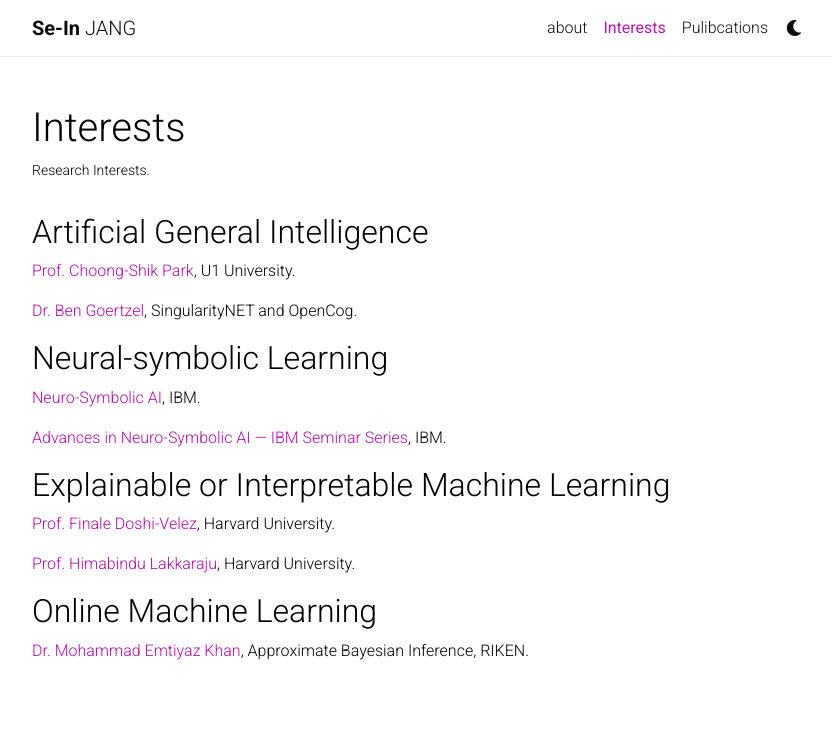
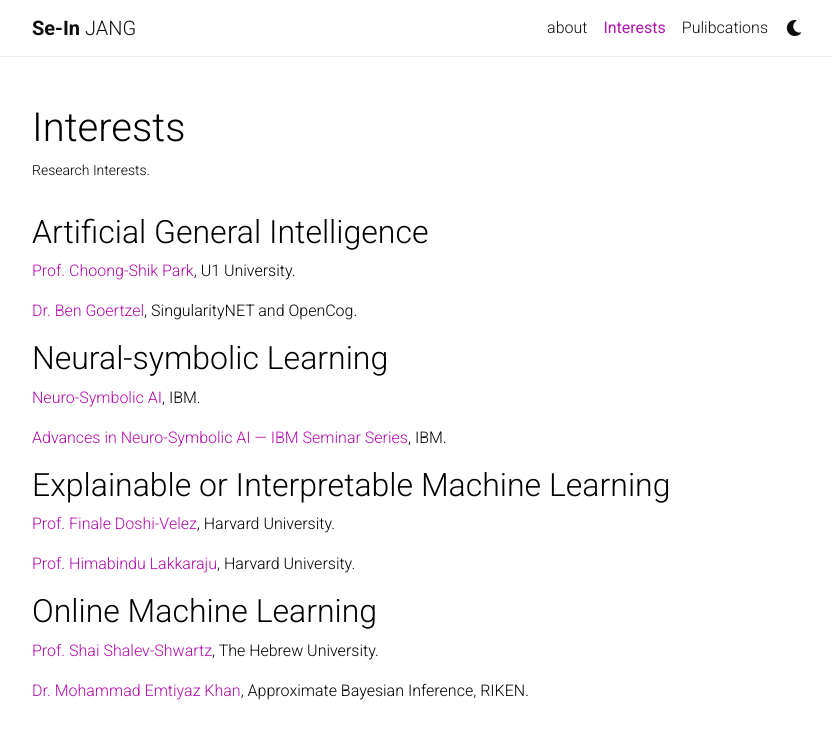
Before and after one commit to sijang/sijang.github.io, a Jekyll site: the page built from _pages/Interests.md, in a window 1280 px wide. Shown: the top 739 px of the page, without its empty margins (223-1055 px from the left). Built offline with Jekyll 4.4.1, drawn with Linux system fonts in a browser that asks for light colours; nearby versions of some CDN libraries; a style sheet for code colours, icons or effects is not loaded.

Commit message:
Update Interests.md

```diff
--- a/_pages/Interests.md
+++ b/_pages/Interests.md
@@ -28,4 +28,6 @@ nav: true
 
 
 ## Online Machine Learning
+  > [Prof. Shai Shalev-Shwartz](https://www.cs.huji.ac.il/~shais/){:target="_blank"}, The Hebrew University.
+
   > [Dr. Mohammad Emtiyaz Khan](https://emtiyaz.github.io/){:target="_blank"}, Approximate Bayesian Inference, RIKEN.
```
